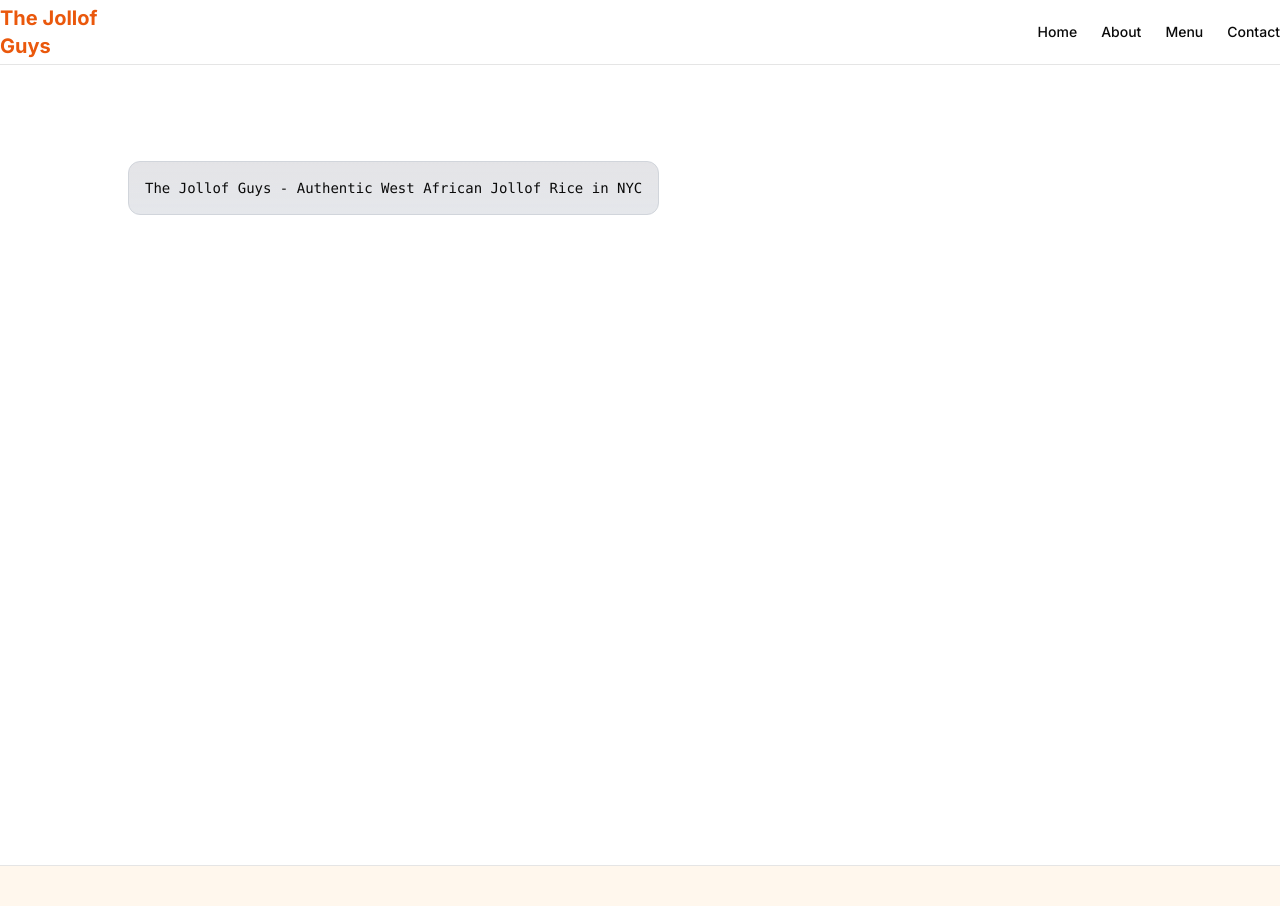
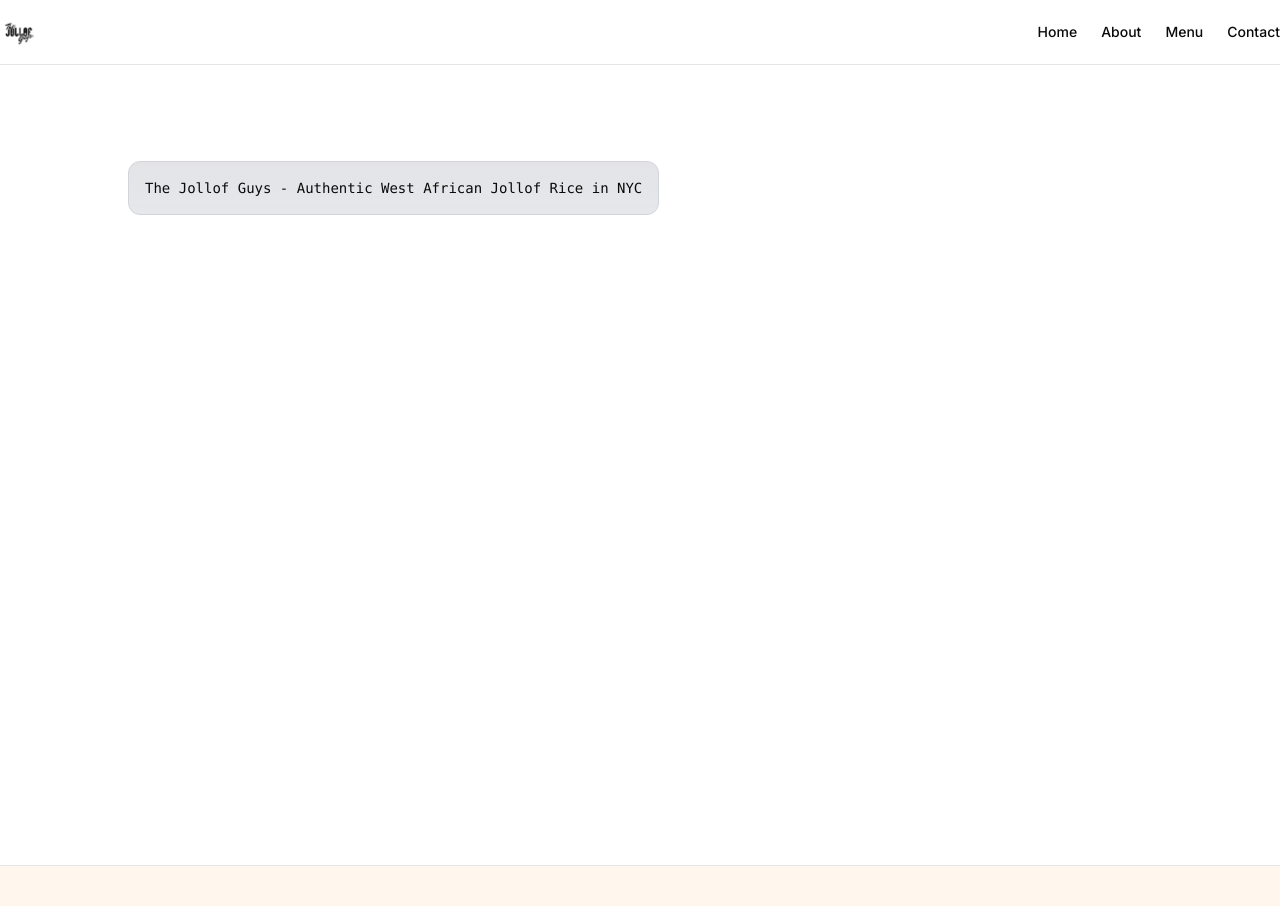
Before and after one commit to onyelv/AI_Native_Journey, a Next.js app: page / in a window 1280 px wide. Shown: the top 906 px of the page. Built offline with nearby package versions, Linux system fonts and the light colour scheme.

Commit message:
feat: ensure logo image upload and display
Verify logo implementation and add error handling and loading confirmation

Co-authored-by: null <68888983+onyelv@users.noreply.github.com>

```diff
--- /dev/null
+++ b/app/components/logo.tsx
@@ -0,0 +1,41 @@
+"use client"
+
+import { useState } from "react"
+
+interface LogoProps {
+  className?: string
+  size?: "sm" | "md" | "lg"
+}
+
+export function Logo({ className = "", size = "md" }: LogoProps) {
+  const [imageError, setImageError] = useState(false)
+
+  const sizeClasses = {
+    sm: "h-8 w-auto",
+    md: "h-10 w-auto",
+    lg: "h-16 w-auto",
+  }
+
+  const textSizeClasses = {
+    sm: "text-base",
+    md: "text-xl",
+    lg: "text-2xl",
+  }
+
+  if (imageError) {
+    return <span className={`font-bold text-orange-600 ${textSizeClasses[size]} ${className}`}>The Jollof Guys</span>
+  }
+
+  return (
+    <div className={`flex items-center ${className}`}>
+      {/* eslint-disable-next-line @next/next/no-img-element */}
+      <img
+        src="/images/jollof-logo-black.png"
+        alt="The Jollof Guys Logo"
+        className={`${sizeClasses[size]} object-contain`}
+        onError={() => setImageError(true)}
+        onLoad={() => console.log("Logo loaded successfully")}
+      />
+    </div>
+  )
+}
--- a/app/layout.tsx
+++ b/app/layout.tsx
@@ -2,6 +2,7 @@ import { Inter } from "next/font/google"
 import Link from "next/link"
 
 import { ThemeProvider } from "@/components/theme-provider"
+import { Logo } from "@/app/components/logo"
 import "./globals.css"
 
 const inter = Inter({ subsets: ["latin"] })
@@ -20,22 +21,8 @@ export default function RootLayout({ children }) {
         <ThemeProvider attribute="class" defaultTheme="light">
           <header className="sticky top-0 z-50 w-full border-b bg-background/95 backdrop-blur">
             <div className="container flex h-16 items-center">
-              <Link href="/" className="flex items-center gap-2">
-                <div className="relative h-8 w-32 flex items-center">
-                  {/* eslint-disable-next-line @next/next/no-img-element */}
-                  <img
-                    src="https://hebbkx1anhila5yf.public.blob.vercel-storage.com/Web%20favicon-AJd7rn10yUIfkyzFYoGKgk5QCcKqTH.png"
-                    alt="The Jollof Guys Logo"
-                    className="h-8 w-auto object-contain"
-                    onError={(e) => {
-                      e.currentTarget.style.display = "none"
-                      e.currentTarget.nextElementSibling.style.display = "block"
-                    }}
-                  />
-                  <span className="font-bold text-xl text-orange-600 hidden" style={{ display: "none" }}>
-                    The Jollof Guys
-                  </span>
-                </div>
+              <Link href="/" className="flex items-center">
+                <Logo size="md" />
               </Link>
               <nav className="ml-auto flex gap-4 sm:gap-6">
                 <Link href="/" className="text-sm font-medium hover:text-orange-600 hover:underline underline-offset-4">
@@ -67,22 +54,8 @@ export default function RootLayout({ children }) {
             <div className="container py-8 md:py-12">
               <div className="grid grid-cols-1 md:grid-cols-4 gap-8">
                 <div>
-                  <Link href="/" className="flex items-center gap-2 mb-4">
-                    <div className="relative h-8 w-32 flex items-center">
-                      {/* eslint-disable-next-line @next/next/no-img-element */}
-                      <img
-                        src="https://hebbkx1anhila5yf.public.blob.vercel-storage.com/Web%20favicon-AJd7rn10yUIfkyzFYoGKgk5QCcKqTH.png"
-                        alt="The Jollof Guys Logo"
-                        className="h-8 w-auto object-contain"
-                        onError={(e) => {
-                          e.currentTarget.style.display = "none"
-                          e.currentTarget.nextElementSibling.style.display = "block"
-                        }}
-                      />
-                      <span className="font-bold text-lg text-orange-600 hidden" style={{ display: "none" }}>
-                        The Jollof Guys
-                      </span>
-                    </div>
+                  <Link href="/" className="flex items-center mb-4">
+                    <Logo size="md" />
                   </Link>
                   <p className="text-sm text-muted-foreground">
                     Authentic West African jollof rice in the heart of New York City.
```
Also changed, not shown: public/images/jollof-logo-black.png (added), public/images/main-logo.png (added).
